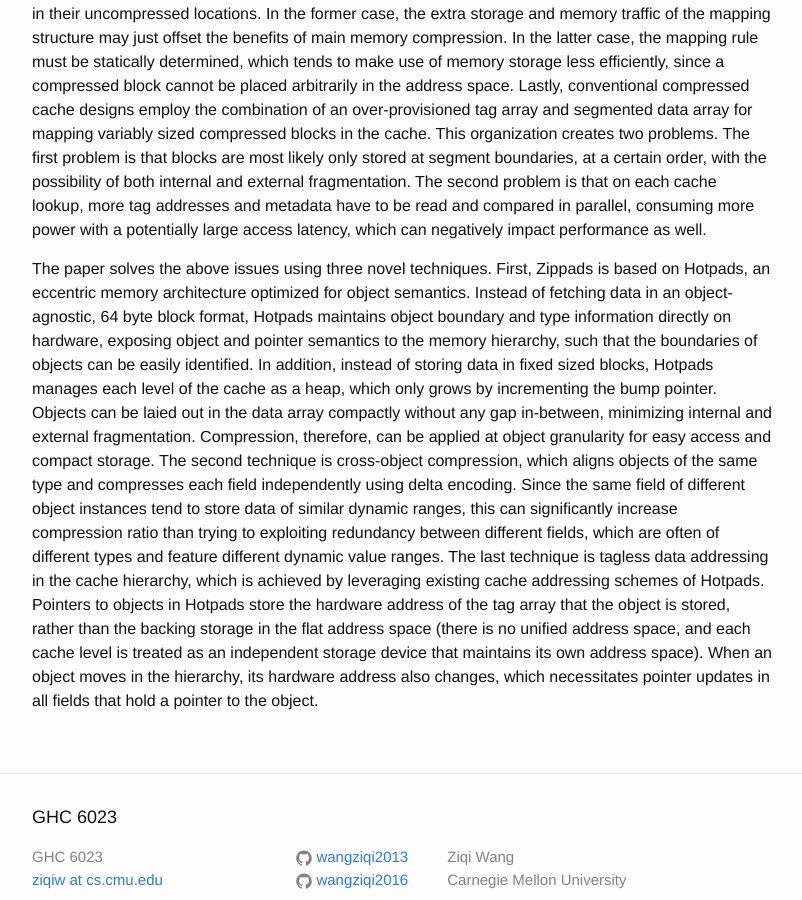
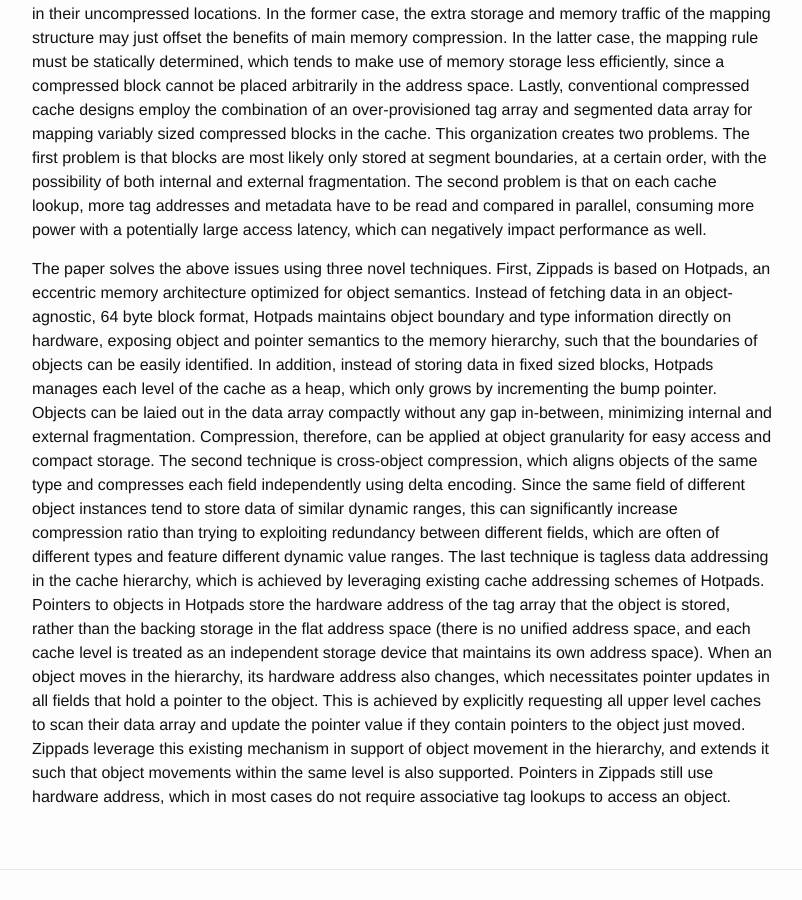
Before and after one commit to wangziqi2013/wangziqi2013.github.io, a Jekyll site: the page built from _posts/2020-07-11-zippads-coco.markdown, in a window 1280 px wide and 900 px high, scrolled down 844 px. Shown: the whole window, without its empty margins (238-1040 px from the left). Built offline with Jekyll 4.4.1, drawn with Linux system fonts in a browser that asks for light colours.

Commit message:
Adding pointers

```diff
--- a/_posts/2020-07-11-zippads-coco.markdown
+++ b/_posts/2020-07-11-zippads-coco.markdown
@@ -51,4 +51,8 @@ addressing schemes of Hotpads. Pointers to objects in Hotpads store the hardware
 is stored, rather than the backing storage in the flat address space (there is no unified address space, and each cache
 level is treated as an independent storage device that maintains its own address space).
 When an object moves in the hierarchy, its hardware address also changes, which necessitates pointer updates in all fields
-that hold a pointer to the object.
+that hold a pointer to the object. This is achieved by explicitly requesting all upper level caches to scan their data
+array and update the pointer value if they contain pointers to the object just moved. Zippads leverage this existing
+mechanism in support of object movement in the hierarchy, and extends it such that object movements within the same
+level is also supported. Pointers in Zippads still use hardware address, which in most cases do not require associative
+tag lookups to access an object.
```
